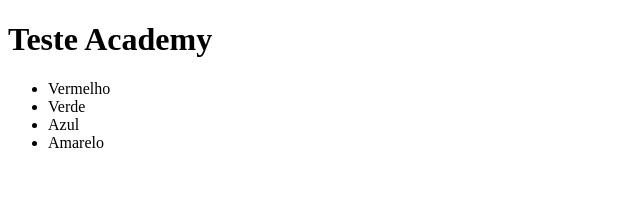
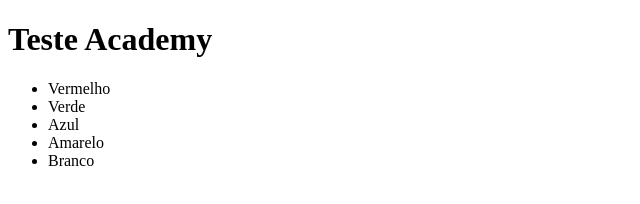
Before and after one commit to andrezaumbelino/minha-pagina, a plain HTML site: page index.html in a window 1280 px wide. Shown: the full height of the page, 0-640 px from the left. Drawn offline with Linux system fonts and the light colour scheme.

Commit message:
add branco

```diff
--- a/index.html
+++ b/index.html
@@ -13,6 +13,7 @@
     <li>Verde</li>
     <li>Azul</li>
     <li>Amarelo</li>
+    <li>Branco</li>
   </ul>
 </body>
 </html>
```
